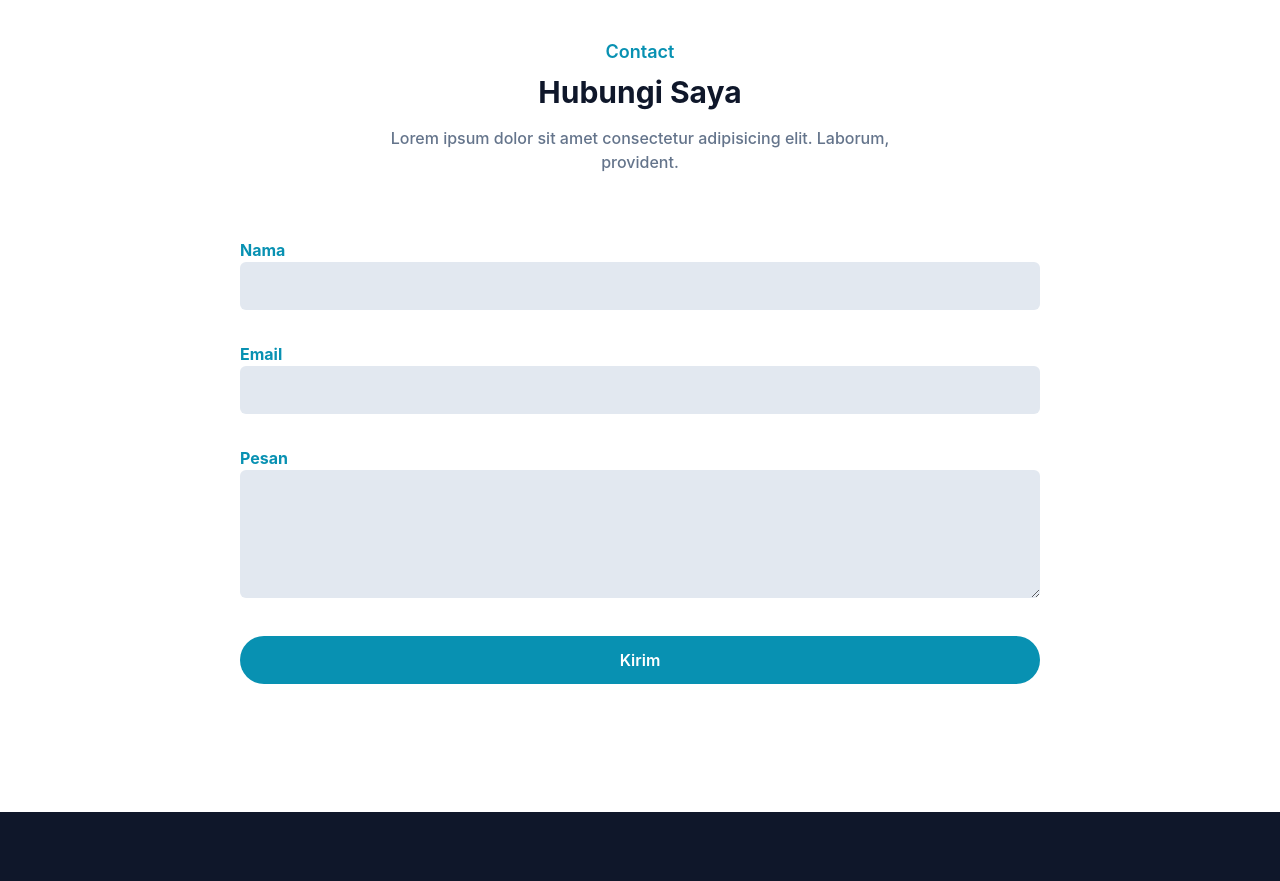
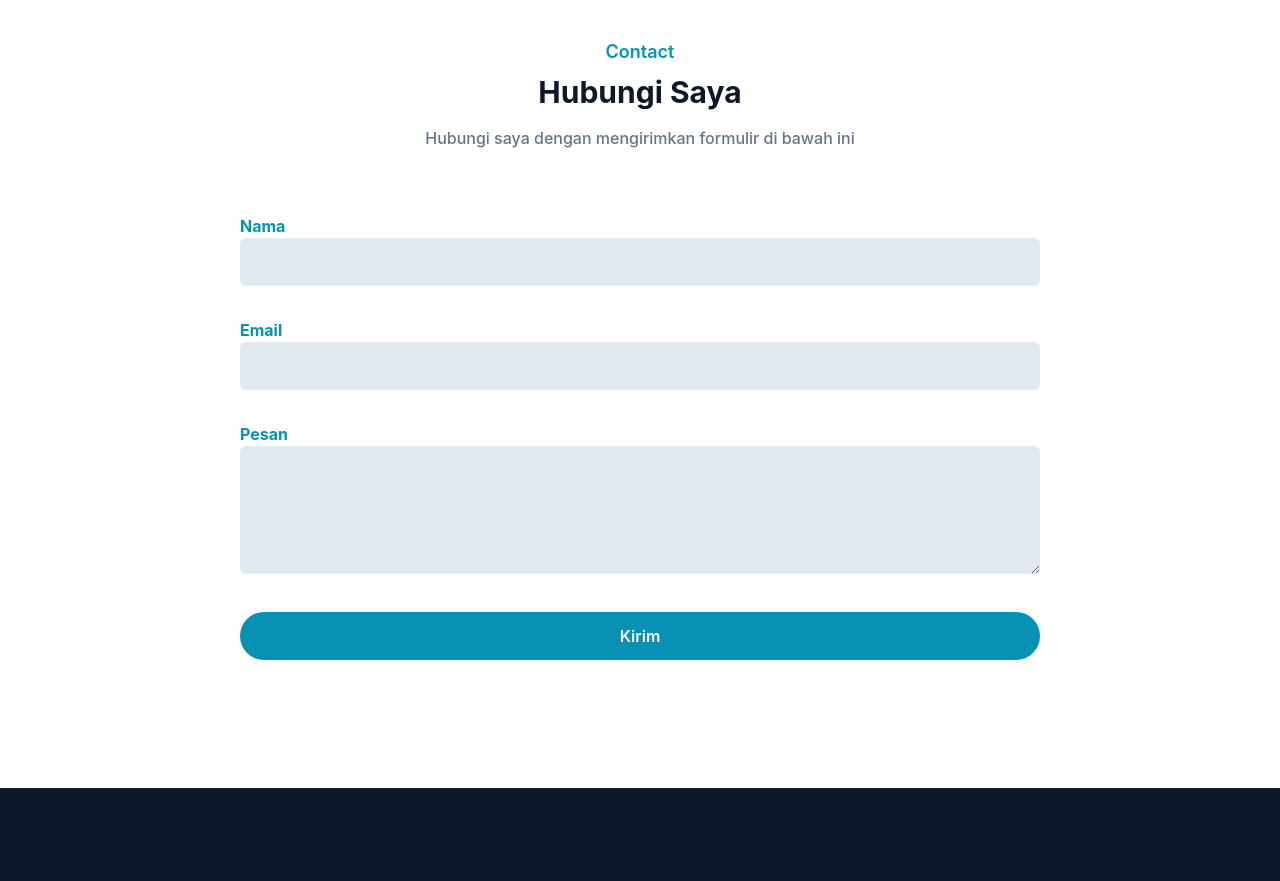
Before and after one commit to hasannurwakhid/portofolio, a website: page index.html in a window 1280 px wide. Shown: the part 5000-5881 px from the top of the page. Drawn offline with Linux system fonts and the light colour scheme.

```diff
--- a/index.html
+++ b/index.html
@@ -647,8 +647,7 @@
             <h4 class="font-semibold text-lg text-primary mb-2">Contact</h4>
             <h2 class="font-bold text-dark text-3xl mb-4">Hubungi Saya</h2>
             <p class="font-medium text-md text-secondary">
-              Lorem ipsum dolor sit amet consectetur adipisicing elit. Laborum,
-              provident.
+              Hubungi saya dengan mengirimkan formulir di bawah ini
             </p>
           </div>
         </div>
```
